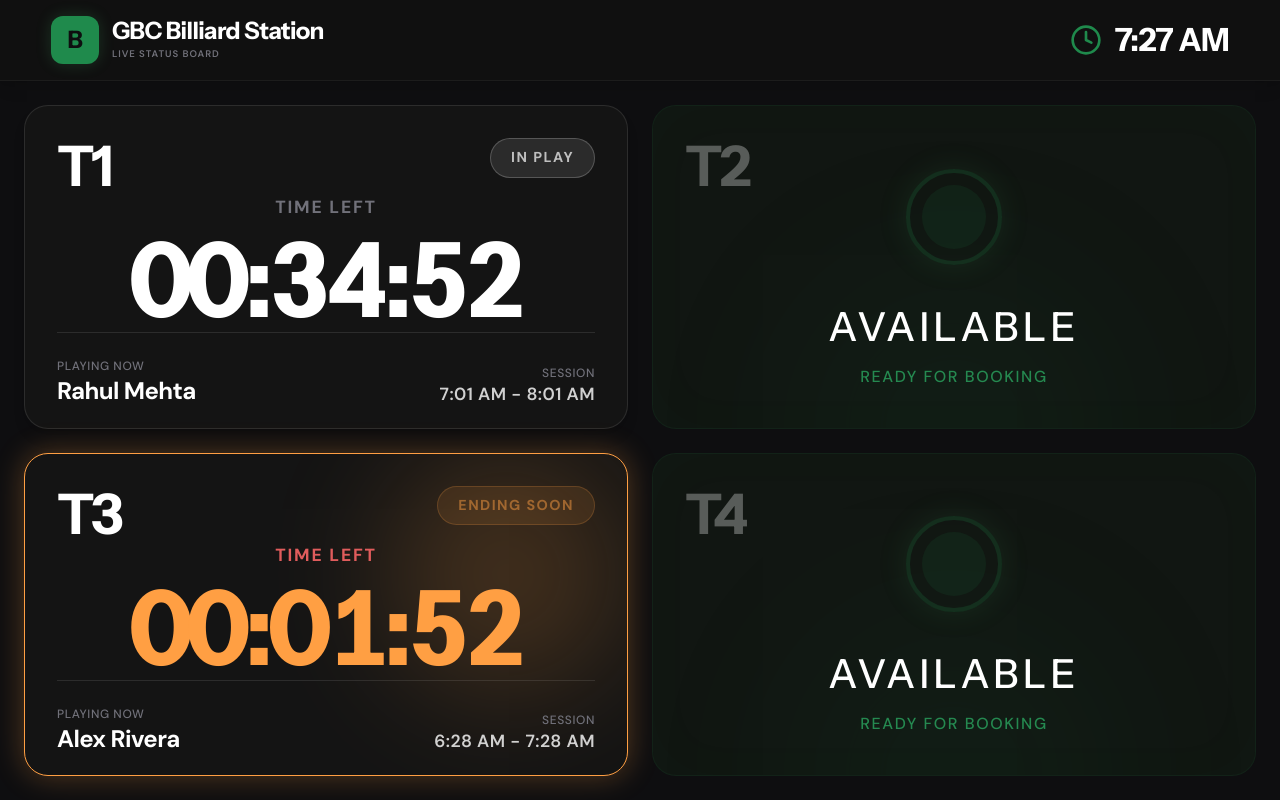
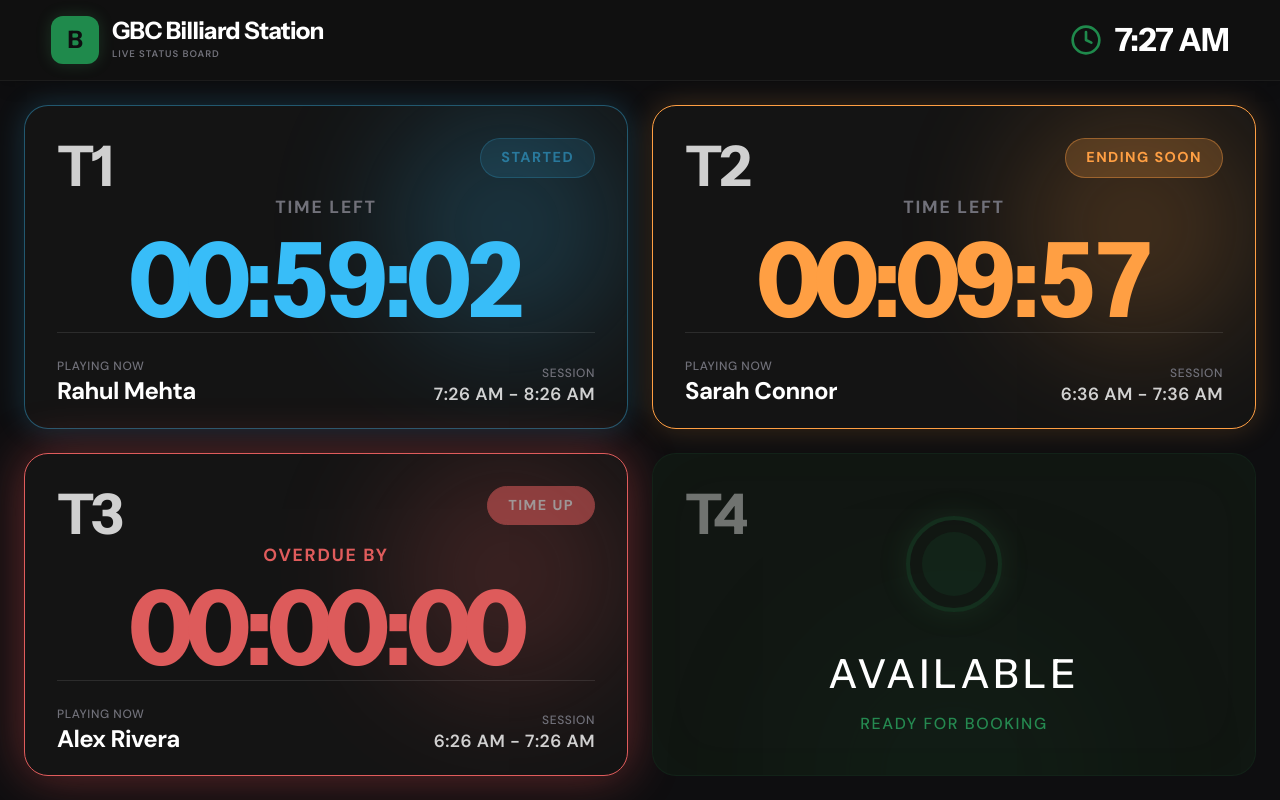
Before and after one commit to AshanSalinda/GBC-Smart-Management, a React (Vite) app in the folder frontend/: page /tv-display in a window 1280 px wide. Both pictures are taken after a click on the button "Tap to Start Display". Built offline with nearby package versions, Linux system fonts and the light colour scheme.

Commit message:
TV Display

```diff
--- a/frontend/src/pages/TvDisplay.jsx
+++ b/frontend/src/pages/TvDisplay.jsx
@@ -1,10 +1,18 @@
 import { useState, useEffect, useRef } from 'react';
 import { Clock } from 'lucide-react';
 
+// MOCK DATA: Configured to demonstrate live transitions 5 seconds after page load!
 const MOCK_TABLES = [
-  { id: 1, type: 'Pro Pool', status: 'busy', player: 'Rahul Mehta', startTime: Date.now() - 25 * 60000, duration: 60 * 60000 },
-  { id: 2, type: 'Snooker', status: 'available', player: null, startTime: null, duration: null },
-  { id: 3, type: 'Pro Pool', status: 'busy', player: 'Alex Rivera', startTime: Date.now() - 58 * 60000, duration: 60 * 60000 }, // Near end
+  // T1: 55s elapsed -> Starts as "STARTED", becomes "PLAYING" in 5s
+  { id: 1, type: 'Pro Pool', status: 'busy', player: 'Rahul Mehta', startTime: Date.now() - 50000, duration: 60 * 60000 },
+
+  // T2: 10m 5s left -> Starts as "PLAYING", becomes "ENDING SOON" in 5s
+  { id: 2, type: 'Snooker', status: 'busy', player: 'Sarah Connor', startTime: Date.now() - (49 * 60000 + 55000), duration: 60 * 60000 },
+
+  // T3: 0m 5s left -> Starts as "FINAL MINUTES", becomes "TIME UP" in 5s
+  { id: 3, type: 'Pro Pool', status: 'busy', player: 'Alex Rivera', startTime: Date.now() - (59 * 60000 + 55000), duration: 60 * 60000 },
+
+  // T4: Available (No Session)
   { id: 4, type: 'Carom', status: 'available', player: null, startTime: null, duration: null }
 ];
 
@@ -14,13 +22,9 @@ class SoundSystem {
   static init() {
     if (!this.ctx) {
       const AudioContext = window.AudioContext || window.webkitAudioContext;
-      if (AudioContext) {
-        this.ctx = new AudioContext();
-      }
+      if (AudioContext) this.ctx = new AudioContext();
     }
-    if (this.ctx && this.ctx.state === 'suspended') {
-      this.ctx.resume();
-    }
+    if (this.ctx && this.ctx.state === 'suspended') this.ctx.resume();
   }
 
   static playTone(freq, type, duration, vol = 0.1) {
@@ -37,10 +41,16 @@ class SoundSystem {
     osc.stop(this.ctx.currentTime + duration);
   }
 
-  static playNearEnd() {
-    // Double warning beep
+  static playStarted() {
+    // Bright ascending chime
+    this.playTone(523.25, 'sine', 0.2, 0.05); // C5
+    setTimeout(() => this.playTone(659.25, 'sine', 0.4, 0.05), 150); // E5
+  }
+
+  static playFinalMinutes() {
+    // Urgent double beep
     this.playTone(880, 'sine', 0.2, 0.05);
-    setTimeout(() => this.playTone(880, 'sine', 0.4, 0.05), 300);
+    setTimeout(() => this.playTone(880, 'sine', 0.4, 0.05), 250);
   }
 
   static playEnded() {
@@ -55,7 +65,6 @@ export default function TvDisplay() {
   const [tables] = useState(MOCK_TABLES);
   const [isStarted, setIsStarted] = useState(false);
 
-  // Track previous states to trigger sounds
   const previousStates = useRef({});
 
   useEffect(() => {
@@ -70,23 +79,36 @@ export default function TvDisplay() {
     tables.forEach(table => {
       if (table.status !== 'busy') return;
 
+      const elapsed = now - table.startTime;
       const end = table.startTime + table.duration;
       const remainingMs = end - now;
       const totalSeconds = Math.floor(remainingMs / 1000);
 
-      const prevState = previousStates.current[table.id] || { alertedNearEnd: false, alertedEnded: false };
+      const prevState = previousStates.current[table.id] || {
+        alertedStarted: false,
+        alertedFinal: false,
+        alertedEnded: false
+      };
 
-      // Near end alert: < 2 minutes remaining
-      if (totalSeconds > 0 && totalSeconds <= 120 && !prevState.alertedNearEnd) {
-        SoundSystem.playNearEnd();
-        previousStates.current[table.id] = { ...prevState, alertedNearEnd: true };
+      // Started: first 60 seconds
+      if (elapsed >= 0 && elapsed <= 60000 && !prevState.alertedStarted) {
+        SoundSystem.playStarted();
+        prevState.alertedStarted = true;
       }
 
-      // Ended alert: exactly 0
+      // Final Minutes: <= 3 minutes
+      if (totalSeconds <= 180 && totalSeconds > 0 && !prevState.alertedFinal) {
+        SoundSystem.playFinalMinutes();
+        prevState.alertedFinal = true;
+      }
+
+      // Ended: <= 0 seconds
       if (totalSeconds <= 0 && !prevState.alertedEnded) {
         SoundSystem.playEnded();
-        previousStates.current[table.id] = { ...prevState, alertedEnded: true, alertedNearEnd: true };
+        prevState.alertedEnded = true;
       }
+
+      previousStates.current[table.id] = prevState;
     });
   }, [now, tables, isStarted]);
 
@@ -101,15 +123,15 @@ export default function TvDisplay() {
   if (!isStarted) {
     return (
       <div className="h-screen w-screen bg-[#0a0a0a] flex flex-col items-center justify-center p-6 text-center">
-        <h1 className="text-4xl md:text-6xl font-display font-black text-white tracking-tighter mb-8">
+        <h1 className="text-[6vh] font-display font-black text-white tracking-tighter mb-[4vh]">
           TV Display Ready
         </h1>
-        <p className="text-text-dim text-lg md:text-xl max-w-lg mb-12">
+        <p className="text-text-dim text-[2vh] max-w-lg mb-[6vh]">
           Click the button below to initialize the audio engine and enter full-screen mode.
         </p>
         <button
           onClick={handleStart}
-          className="px-10 py-5 bg-accent/20 border-2 border-accent/40 text-accent font-display text-2xl md:text-3xl font-bold rounded-3xl hover:bg-accent/30 transition-colors shadow-[0_0_40px_rgba(74,188,109,0.3)] animate-pulse"
+          className="px-[6vh] py-[3vh] bg-accent/20 border-2 border-accent/40 text-accent font-display text-[3vh] font-bold rounded-[3vh] hover:bg-accent/30 transition-colors shadow-[0_0_4vh_rgba(74,188,109,0.3)] animate-pulse"
         >
           Tap to Start Display
         </button>
@@ -152,7 +174,6 @@ export default function TvDisplay() {
 
   return (
     <div className="h-screen w-screen bg-[#0a0a0a] text-text-main font-sans overflow-hidden flex flex-col selection:bg-transparent cursor-none">
-      {/* Top Header - TV style */}
       <header className="px-[4vw] py-[2vh] flex items-center justify-between border-b border-white/5 bg-[#101010] flex-shrink-0 z-20 shadow-lg">
         <div className="flex items-center gap-[1vw]">
           <div className="w-[6vh] h-[6vh] bg-accent text-bg font-display font-bold text-[3vh] flex items-center justify-center rounded-[1.5vh] shadow-[0_0_2vh_rgba(74,188,109,0.2)]">
@@ -170,55 +191,80 @@ export default function TvDisplay() {
         </div>
       </header>
 
-      {/* Main Grid Content - Strict 2x2 without scrollbars */}
       <main className="flex-1 p-[3vh] flex flex-col overflow-hidden bg-bg">
         <div className="grid grid-cols-2 grid-rows-2 gap-[3vh] h-full w-full">
           {tables.map(table => {
             const isBusy = table.status === 'busy';
 
-            // Render Busy Card
             if (isBusy) {
               const progress = getProgress(table.startTime, table.duration);
+              const elapsedMs = now - table.startTime;
               const remainingMs = (table.startTime + table.duration) - now;
-              const isEndingSoon = remainingMs <= 120000 && remainingMs > 0; // < 2 mins
+              const totalRemainingMins = remainingMs / 60000;
+
               const isEnded = remainingMs <= 0;
+              const isFinalMinutes = !isEnded && totalRemainingMins <= 3;
+              const isEndingSoon = !isEnded && !isFinalMinutes && totalRemainingMins <= 10;
+              const isJustStarted = !isEnded && elapsedMs <= 60000;
 
-              // Compute dynamic styles based on time status
-              const cardBorder = isEnded ? 'border-danger shadow-[0_0_50px_rgba(240,82,82,0.4)]' :
-                                 isEndingSoon ? 'border-[#ff9f43] shadow-[0_0_30px_rgba(255,159,67,0.3)]' :
-                                 'border-white/10 shadow-lg';
+              let cardBorder = 'border-white/10 shadow-lg';
+              let badgeBg = 'bg-white/10 text-white/70 border-white/20';
+              let badgeText = 'IN PLAY';
+              let timerColor = 'text-white';
+              let progressColor = 'bg-white';
+              let glowColor = 'bg-transparent';
 
-              const badgeBg = isEnded ? 'bg-danger text-white border-danger' :
-                              isEndingSoon ? 'bg-[#ff9f43]/20 text-[#ff9f43] border-[#ff9f43]/40' :
-                              'bg-white/10 text-white/70 border-white/20';
-
-              const badgeText = isEnded ? 'TIME UP' :
-                                isEndingSoon ? 'ENDING SOON' : 'IN PLAY';
+              if (isJustStarted) {
+                cardBorder = 'border-[#38bdf8]/40 shadow-[0_0_30px_rgba(56,189,248,0.2)]';
+                badgeBg = 'bg-[#38bdf8]/20 text-[#38bdf8] border-[#38bdf8]/40 animate-pulse';
+                badgeText = 'STARTED';
+                timerColor = 'text-[#38bdf8]';
+                progressColor = 'bg-[#38bdf8]';
+                glowColor = 'bg-[#38bdf8]';
+              } else if (isEndingSoon) {
+                cardBorder = 'border-[#ff9f43] shadow-[0_0_30px_rgba(255,159,67,0.2)]';
+                badgeBg = 'bg-[#ff9f43]/20 text-[#ff9f43] border-[#ff9f43]/40';
+                badgeText = 'ENDING SOON';
+                timerColor = 'text-[#ff9f43]';
+                progressColor = 'bg-[#ff9f43]';
+                glowColor = 'bg-[#ff9f43]';
+              } else if (isFinalMinutes) {
+                cardBorder = 'border-[#ff4757] shadow-[0_0_40px_rgba(255,71,87,0.3)]';
+                badgeBg = 'bg-[#ff4757]/20 text-[#ff4757] border-[#ff4757]/40 animate-pulse';
+                badgeText = 'FINAL MINS';
+                timerColor = 'text-[#ff4757]';
+                progressColor = 'bg-[#ff4757]';
+                glowColor = 'bg-[#ff4757]';
+              } else if (isEnded) {
+                cardBorder = 'border-danger shadow-[0_0_50px_rgba(240,82,82,0.4)]';
+                badgeBg = 'bg-danger text-white border-danger animate-pulse';
+                badgeText = 'TIME UP';
+                timerColor = 'text-danger animate-pulse';
+                progressColor = 'bg-danger';
+                glowColor = 'bg-danger';
+              }
 
               return (
-                <div key={table.id} className={`relative rounded-[3vh] overflow-hidden flex flex-col bg-[#141414] border ${cardBorder} transition-colors duration-500`}>
+                <div key={table.id} className={`relative rounded-[3vh] overflow-hidden flex flex-col bg-[#141414] border ${cardBorder} transition-colors duration-1000`}>
                   <div className="p-[4vh] flex-1 flex flex-col z-10 relative">
-                    {/* TOP HEADER */}
                     <div className="flex justify-between items-start">
-                      <h2 className="text-[7vh] font-display font-black text-white tracking-tighter leading-none">
+                      <h2 className="text-[7vh] font-display font-black text-white/80 tracking-tighter leading-none">
                         T{table.id}
                       </h2>
-                      <div className={`px-[2.5vh] py-[1vh] rounded-full border font-bold text-[1.8vh] tracking-widest uppercase ${badgeBg} ${isEndingSoon || isEnded ? 'animate-pulse' : ''}`}>
+                      <div className={`px-[2.5vh] py-[1vh] rounded-full border font-bold text-[1.8vh] tracking-widest uppercase ${badgeBg}`}>
                         {badgeText}
                       </div>
                     </div>
 
-                    {/* CENTER MASSIVE TIMER */}
                     <div className="flex-1 flex flex-col justify-center items-center text-center">
-                      <p className={`text-[2.2vh] font-bold uppercase tracking-widest mb-[1vh] ${isEnded || isEndingSoon ? 'text-danger' : 'text-text-dim'}`}>
+                      <p className={`text-[2.2vh] font-bold uppercase tracking-widest mb-[1vh] ${isEnded || isFinalMinutes ? 'text-danger' : 'text-text-dim'}`}>
                         {isEnded ? 'Overdue By' : 'Time Left'}
                       </p>
-                      <p className={`text-[13vh] font-display font-black tracking-tighter leading-none tabular-nums ${isEnded ? 'text-danger animate-pulse' : isEndingSoon ? 'text-[#ff9f43]' : 'text-white'}`}>
+                      <p className={`text-[13vh] font-display font-black tracking-tighter leading-none tabular-nums ${timerColor}`}>
                         {isEnded ? '00:00:00' : formatTimeRemaining(table.startTime, table.duration)}
                       </p>
                     </div>
 
-                    {/* BOTTOM FOOTER */}
                     <div className="mt-auto border-t border-white/10 pt-[3vh] pb-[0.5vh] flex items-end justify-between">
                       <div>
                         <p className="text-text-dim text-[1.5vh] font-medium uppercase tracking-wider mb-[0.5vh]">Playing Now</p>
@@ -235,26 +281,23 @@ export default function TvDisplay() {
                     </div>
                   </div>
 
-                  {/* Progress Bar Container */}
                   <div className="h-[1.5vh] w-full bg-black relative z-10 flex-shrink-0">
                     <div
-                      className={`h-full transition-all duration-1000 ease-linear ${isEnded ? 'bg-danger' : isEndingSoon ? 'bg-[#ff9f43]' : 'bg-white'}`}
+                      className={`h-full transition-all duration-1000 ease-linear ${progressColor}`}
                       style={{ width: `${progress}%` }}
                     />
                   </div>
 
-                  {/* Background ambient glow */}
-                  <div className={`absolute top-0 right-0 w-[30vh] h-[30vh] rounded-full blur-[8vh] pointer-events-none opacity-20 ${isEnded ? 'bg-danger' : isEndingSoon ? 'bg-[#ff9f43]' : 'bg-transparent'}`} />
+                  <div className={`absolute top-0 right-0 w-[30vh] h-[30vh] rounded-full blur-[8vh] pointer-events-none opacity-20 ${glowColor}`} />
                 </div>
               );
             }
 
-            // Render Available Card
             return (
               <div key={table.id} className="relative rounded-[3vh] overflow-hidden flex flex-col bg-[#111612] border border-accent/10 shadow-[inset_0_0_8vh_rgba(74,188,109,0.02)] transition-colors duration-1000">
                 <div className="p-[4vh] flex-1 flex flex-col z-10 relative">
                   <div className="flex justify-between items-start">
-                    <h2 className="text-[7vh] font-display font-black text-white/30 tracking-tighter leading-none">
+                    <h2 className="text-[7vh] font-display font-black text-white/40 tracking-tighter leading-none">
                       T{table.id}
                     </h2>
                   </div>
```
